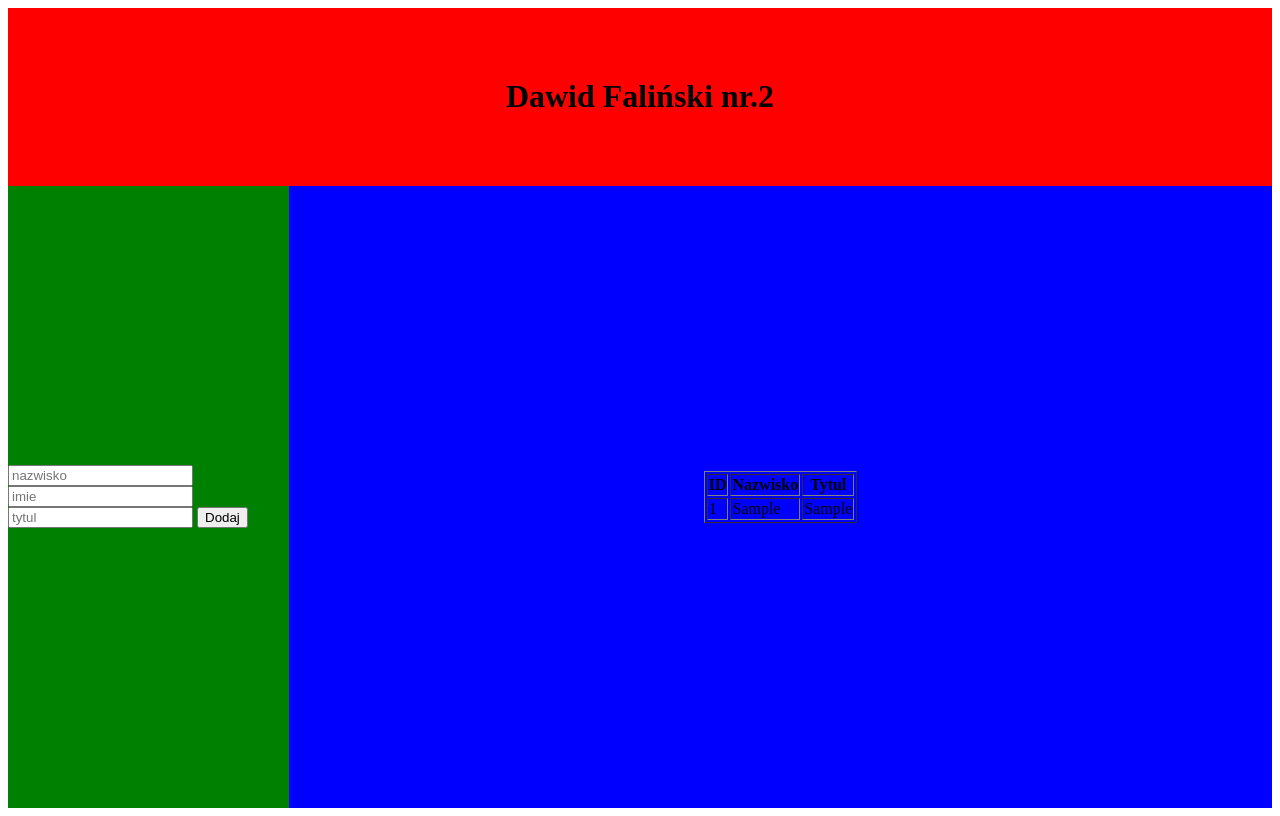
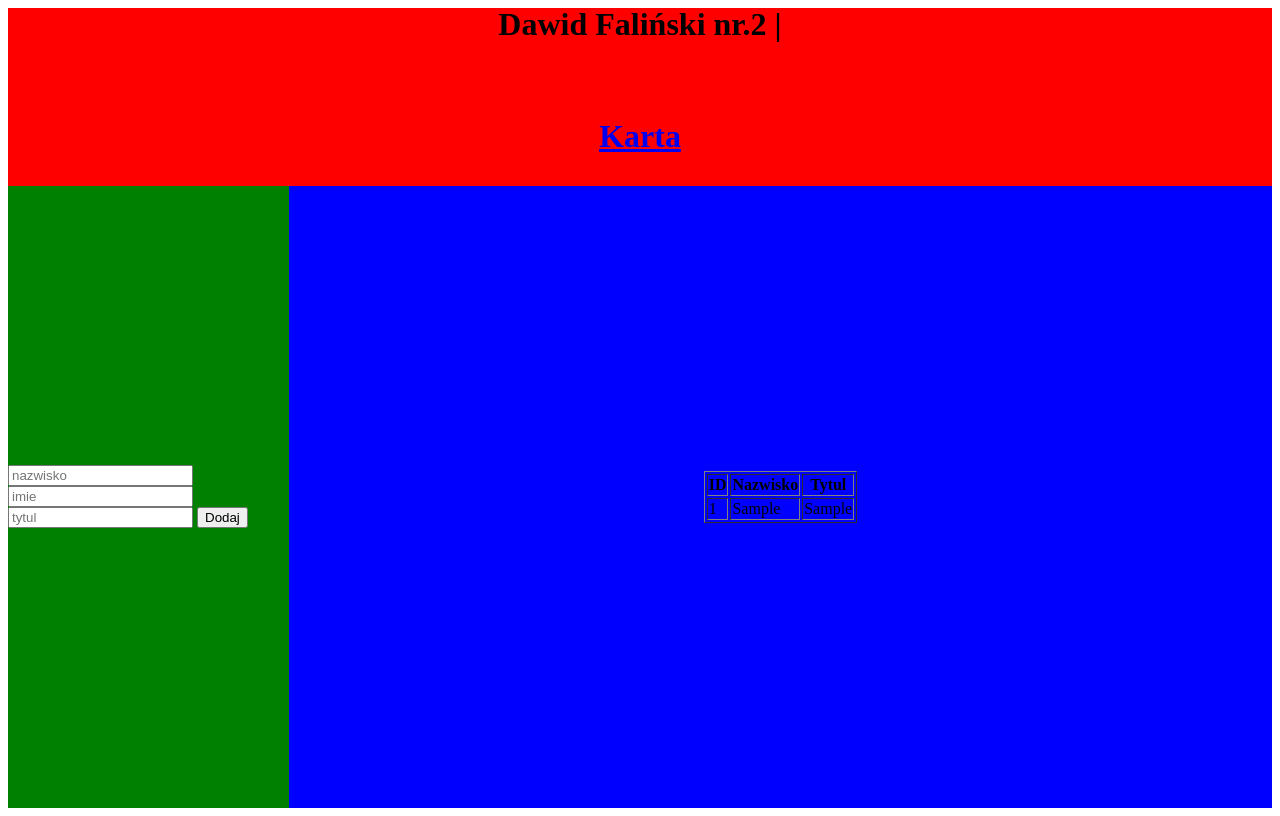
Before and after one commit to 3ti-2020/crud-wiele-do-wielu-dawid-falinski, a PHP site: page /j/ in a window 1280 px wide. Run offline with PHP 8.4, Linux system fonts and the light colour scheme; tables that the repository leaves empty or names only in its code hold one stand-in row (values such as "Sample post"); data that the repository does not hold is empty.

Commit message:
Add files via upload

```diff
--- a/index.php
+++ b/index.php
@@ -9,7 +9,8 @@
 <body>
 <div class="container">
 <div class="a">
-    <h1>Dawid Faliński nr.2</h1>
+    <h1>Dawid Faliński nr.2 |</h1>
+   <p>  <a href="index.html"> <h1> Karta</h1>  </a>  </p>
 </div>
 <div class="b">
 <form action="insert.php" method="POST" class="formularz">
--- a/style.css
+++ b/style.css
@@ -12,6 +12,7 @@
     display: flex;
     justify-content: center;
     align-items: center;
+    flex-direction: column;
 }
 
 .b {
```
